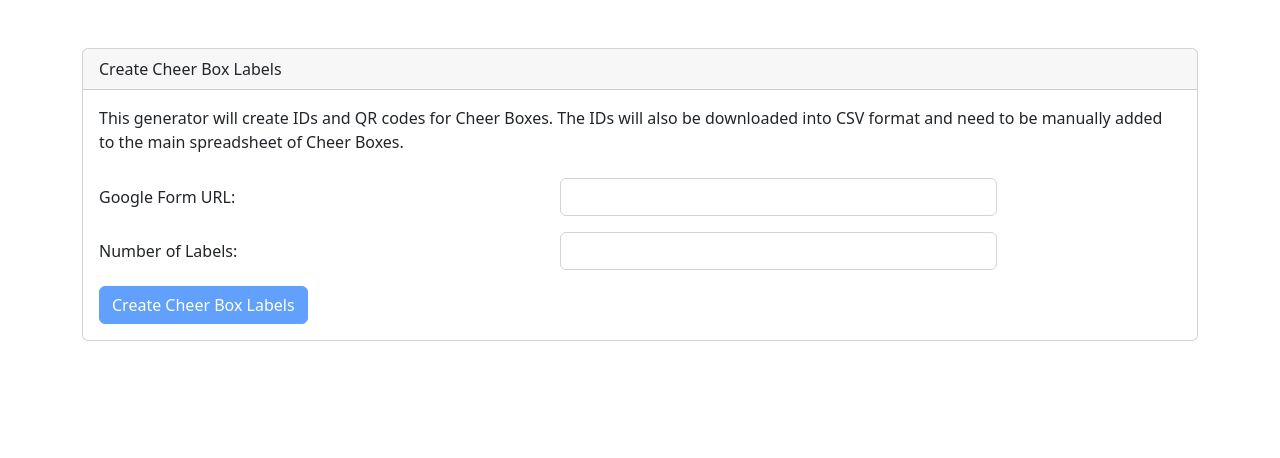
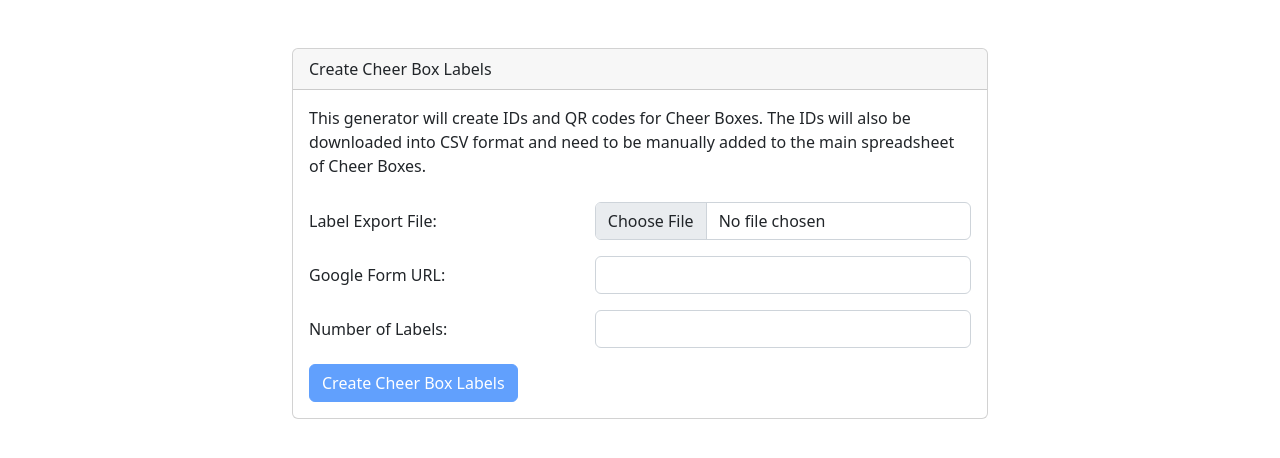
Before and after one commit to dsmHack/2022-everystep, a website with bundled scripts: page index.html in a window 1280 px wide. Built offline with nearby package versions, Linux system fonts and the light colour scheme.

Commit message:
feat: add file upload form control

```diff
--- a/index.html
+++ b/index.html
@@ -7,7 +7,7 @@
     <link href="https://cdn.jsdelivr.net/npm/bootstrap@5.2.0-beta1/dist/css/bootstrap.min.css" rel="stylesheet" integrity="sha384-0evHe/X+R7YkIZDRvuzKMRqM+OrBnVFBL6DOitfPri4tjfHxaWutUpFmBp4vmVor" crossorigin="anonymous">
 </head>
 <body>
-    <div class="container mt-5">
+    <div class="container-sm mt-5" style="max-width: 720px;">
         <div class="card">
             <div class="card-header">
                 Create Cheer Box Labels
@@ -17,14 +17,20 @@
                     <p class="col">This generator will create IDs and QR codes for Cheer Boxes. The IDs will also be downloaded into CSV format and need to be manually added to the main spreadsheet of Cheer Boxes.</p>
                 </div>
                 <div class="row mb-3">
+                    <label for="importFile" class="col-sm-5 col-form-label">Label Export File:</label>
+                    <div class="col-sm-7">
+                        <input class="form-control" type="file" id="importFile">
+                    </div>
+                </div>
+                <div class="row mb-3">
                     <label for="googleFormURL" class="col-sm-5 col-form-label">Google Form URL:</label>
-                    <div class="col-sm-5">
+                    <div class="col-sm-7">
                         <input type="text" class="form-control" id="googleFormURL">
                     </div>
                 </div>
                 <div class="row mb-3">
                     <label for="numberOfContainers" class="col-sm-5 col-form-label">Number of Labels:</label>
-                    <div class="col-sm-5">
+                    <div class="col-sm-7">
                         <input type="number" class="form-control" id="numberOfContainers">
                     </div>
                 </div>
```
